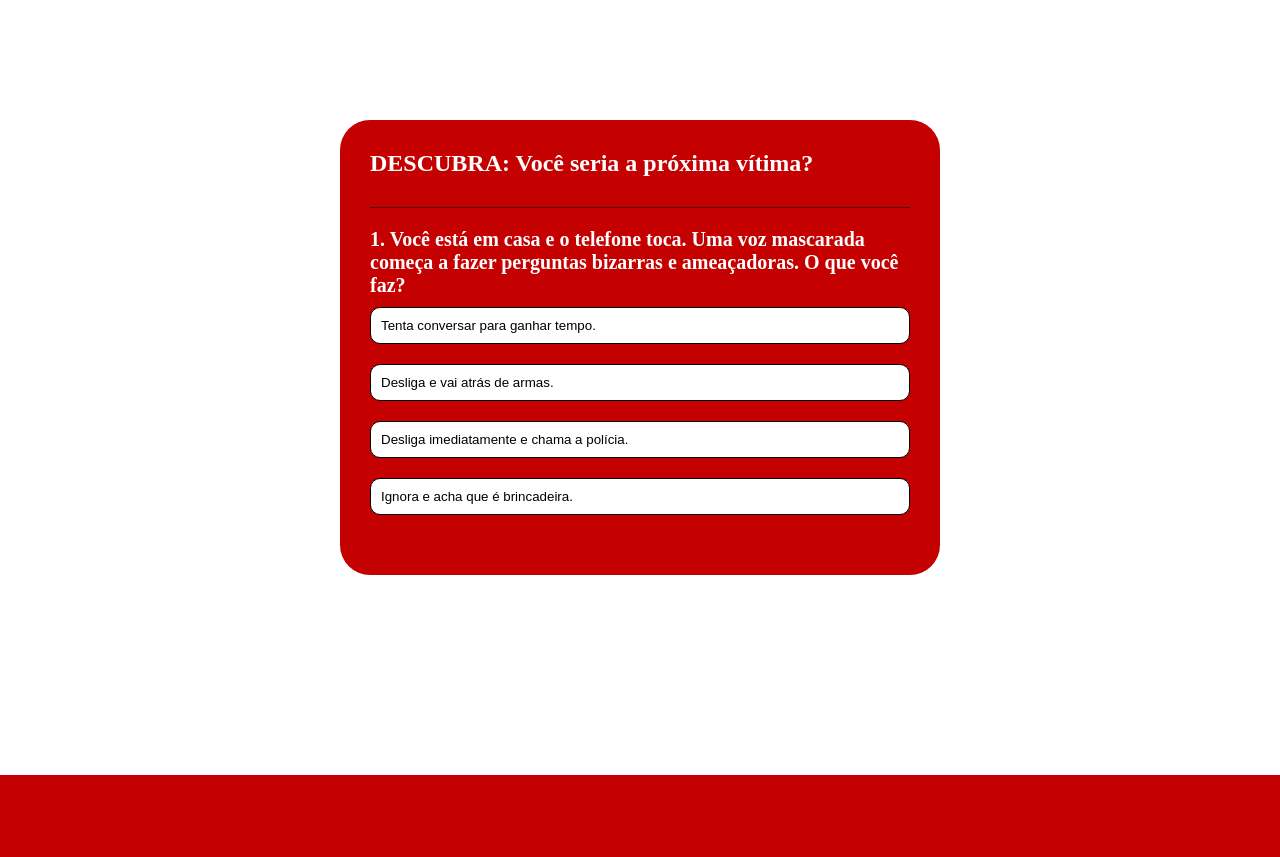
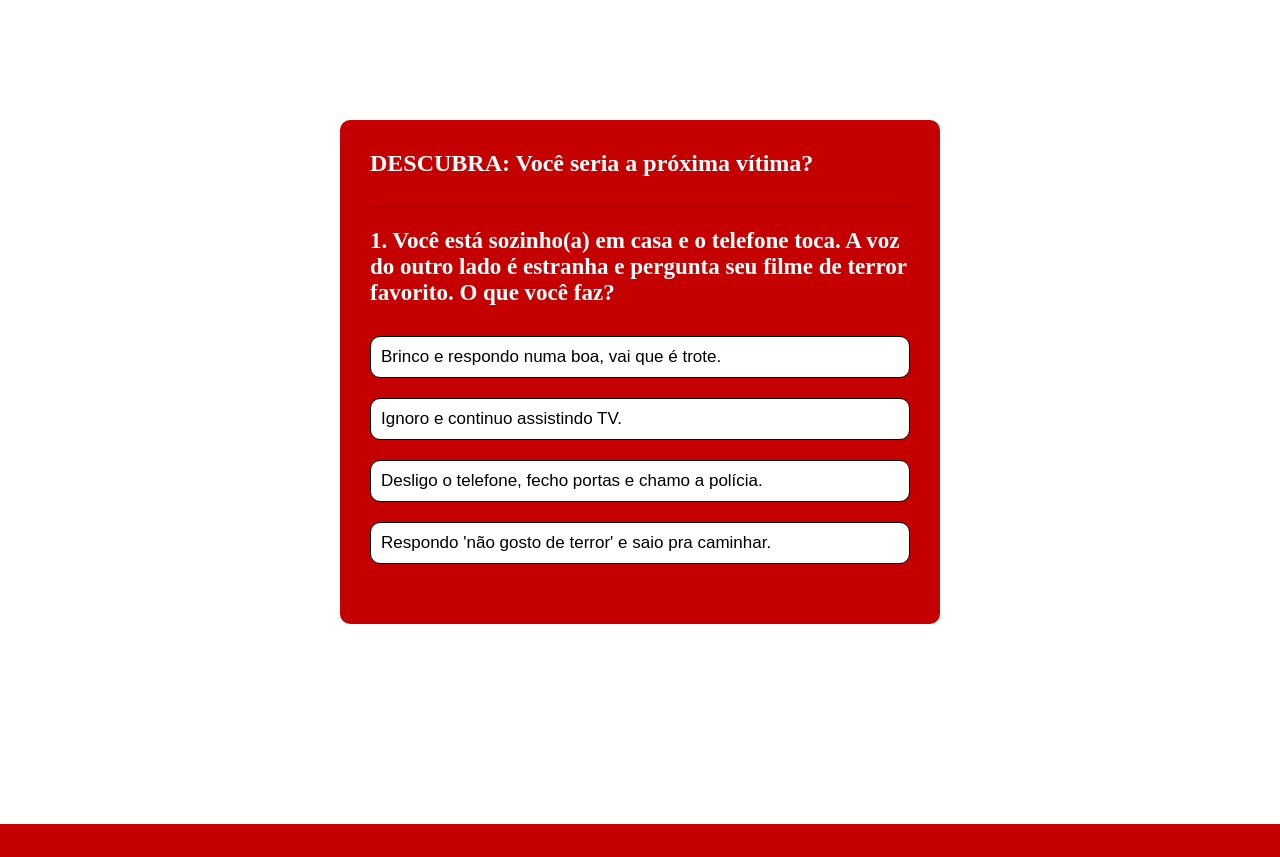
Before and after one commit to belafrata/Scream, a plain HTML site: page index.html in a window 1280 px wide. Shown: the part 840-1697 px from the top of the page. Drawn offline with Linux system fonts and the light colour scheme.

Commit message:
quinto commit

```diff
--- a/src/css/style.css
+++ b/src/css/style.css
@@ -184,7 +184,7 @@ header {
     max-width: 600px;
     margin: 100px auto 200px;
     padding: 30px;
-    border-radius: 30px;
+    border-radius: 10px;
 }
 
 .area-quiz h1 {
@@ -196,18 +196,21 @@ header {
 
 .quiz {
     padding: 20px 0;
+
 }
 
 .area-quiz h2 {
-    font-size: 20px;
+    font-size: 23px;
     color: white;
     font-weight: 20px;
+    margin-bottom: 20px;
 }
 
 .btn {
     background: white;
     color: black;
     font-weight: 500;
+    font-size: 17px;
     width: 100%;
     border: 1px solid black;
     padding: 10px;
--- a/src/js/script.js
+++ b/src/js/script.js
@@ -24,12 +24,12 @@ arrow.forEach((arrow, i) => {
 
 const perguntas = [
     {
-        pergunta: "Você está em casa e o telefone toca. Uma voz mascarada começa a fazer perguntas bizarras e ameaçadoras. O que você faz?",
+        pergunta: "Você está sozinho(a) em casa e o telefone toca. A voz do outro lado é estranha e pergunta seu filme de terror favorito. O que você faz?",
         respostas: [
-            { id: 1, text: "Tenta conversar para ganhar tempo.", correct:1},
-            { id: 2, text: "Desliga e vai atrás de armas.", correct:0},
-            { id: 3, text: "Desliga imediatamente e chama a polícia.", correct:2},
-            { id: 4, text: "Ignora e acha que é brincadeira.", correct:0},
+            { id: 1, text: "Brinco e respondo numa boa, vai que é trote.", correct:1},
+            { id: 2, text: "Ignoro e continuo assistindo TV.", correct:0},
+            { id: 3, text: "Desligo o telefone, fecho portas e chamo a polícia.", correct:2},
+            { id: 4, text: "Respondo 'não gosto de terror' e saio pra caminhar.", correct:0},
         ]
     },
     {
@@ -38,16 +38,34 @@ const perguntas = [
             { id: 1, text: "Encaro a situação com coragem e vou atrás do culpado.", correct:0},
             { id: 2, text: "Procuro a saída mais próxima em silêncio.", correct:2},
             { id: 3, text: "Fico parado, assustado.", correct:0},
-            { id: 4, text: "Tento juntar um grupo para se proteger.", correct:1},
+            { id: 4, text: "Procuro meus amigos e sugiro irmos embora.", correct:1},
         ]
     },
     {
-        pergunta: "Alguém está te seguindo até sua casa à noite e você percebe que está com o celular sem bateria. O que você faz?",
+        pergunta: "Ghostface aparece na sua frente com uma faca. Qual a melhor reação?",
         respostas: [
-            { id: 1, text: "Tento encontrar um lugar seguro na vizinhança.", correct:1},
-            { id: 2, text: "Chamo ajuda gritando.", correct:0},
-            { id: 3, text: "Enfrento o perseguidor.", correct:0},
-            { id: 4, text: "Corro para dentro e tranco todas as portas.", correct:2},
+            { id: 1, text: "Tento bater de frente, com o que tiver na mão.", correct:1},
+            { id: 2, text: "Fico paralisado de medo.", correct:0},
+            { id: 3, text: "Pergunto o que ele quer.", correct:0},
+            { id: 4, text: "Corro o mais rápido que puder.", correct:2},
+        ]
+    },
+    {
+        pergunta: "O assassino diz que vai poupar sua vida se você entregar um amigo. O que você faz?",
+        respostas: [
+            { id: 1, text: "Tento enganar o assassino pra ganhar tempo.", correct:2},
+            { id: 2, text: "Entrego na hora, quero viver.", correct:0},
+            { id: 3, text: "Me sacrifico pra salvar o outro.", correct:1},
+            { id: 4, text: "Entro em pânico e fico mudo.", correct:0},
+        ]
+    },
+    {
+        pergunta: "Você escapa do assassino, mas ele está desacordado no chão. O que faz?",
+        respostas: [
+            { id: 2, text: "Dou as costas e corro pra pedir ajuda.", correct:0},
+            { id: 3, text: "Grito “tá morto!” e abraço meus amigos.", correct:0},
+            { id: 4, text: "Confisco a arma dele e fico atento.", correct:2},
+            { id: 1, text: "Chuto mais umas 3 vezes só pra garantir.", correct:1},
         ]
     },
 ]
@@ -118,12 +136,12 @@ function mostrarPontuacao() {
     resetState();
     let resultadoTexto = "";
 
-    if (pontuacao === perguntas.length * 2) {
-        resultadoTexto = "Parabéns! Você não seria uma vítima!";
-    } else if (pontuacao >= 2 && pontuacao < perguntas.length * 2) {
-        resultadoTexto = "Cuidado! Talvez você fosse uma vítima…";
+    if (pontuacao >= 8) {
+        resultadoTexto = "Você vai pro próximo filme!";
+    } else if (pontuacao >= 5) {
+        resultadoTexto = "Você está meio machucado, né?";
     } else {
-        resultadoTexto = "Infelizmente, você seria a próxima vítima!";
+        resultadoTexto = "Você foi a primeira cena do filme...";
     }
 
     perguntaElemento.innerHTML = resultadoTexto;
```
